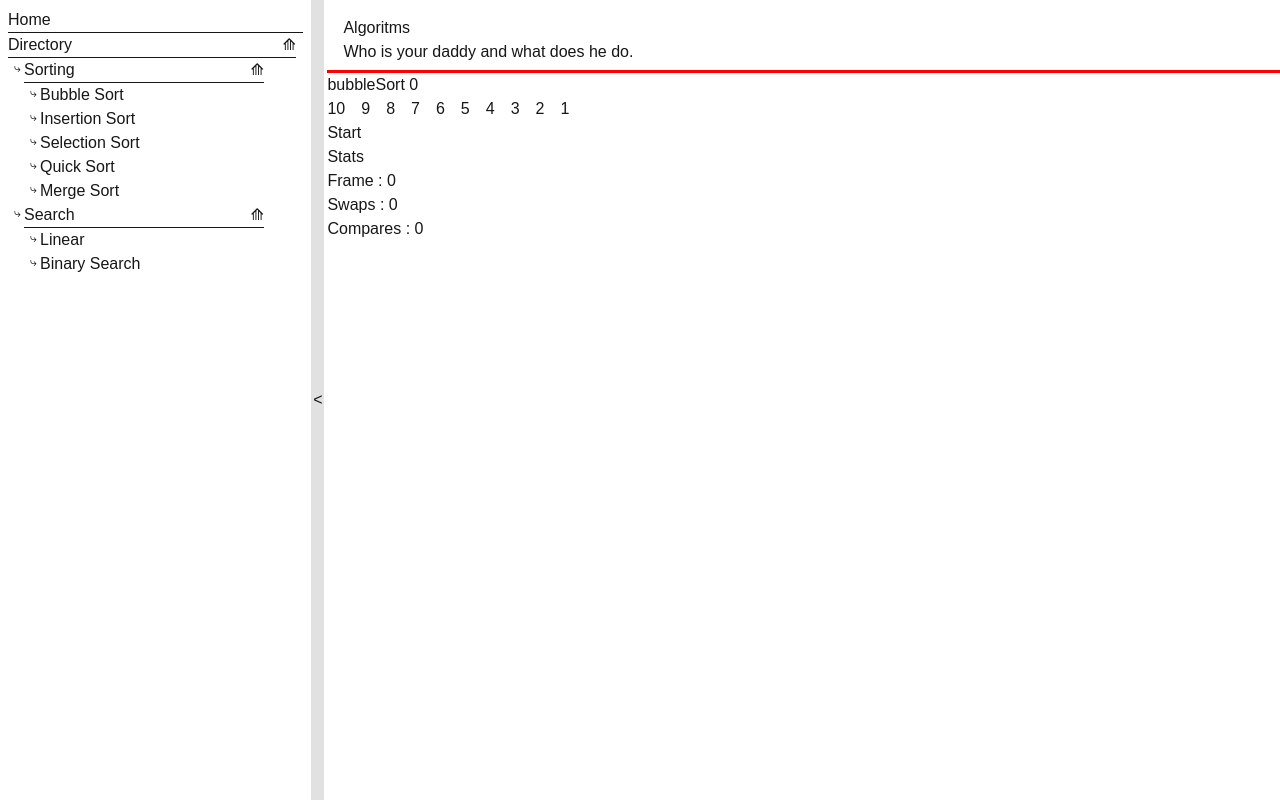
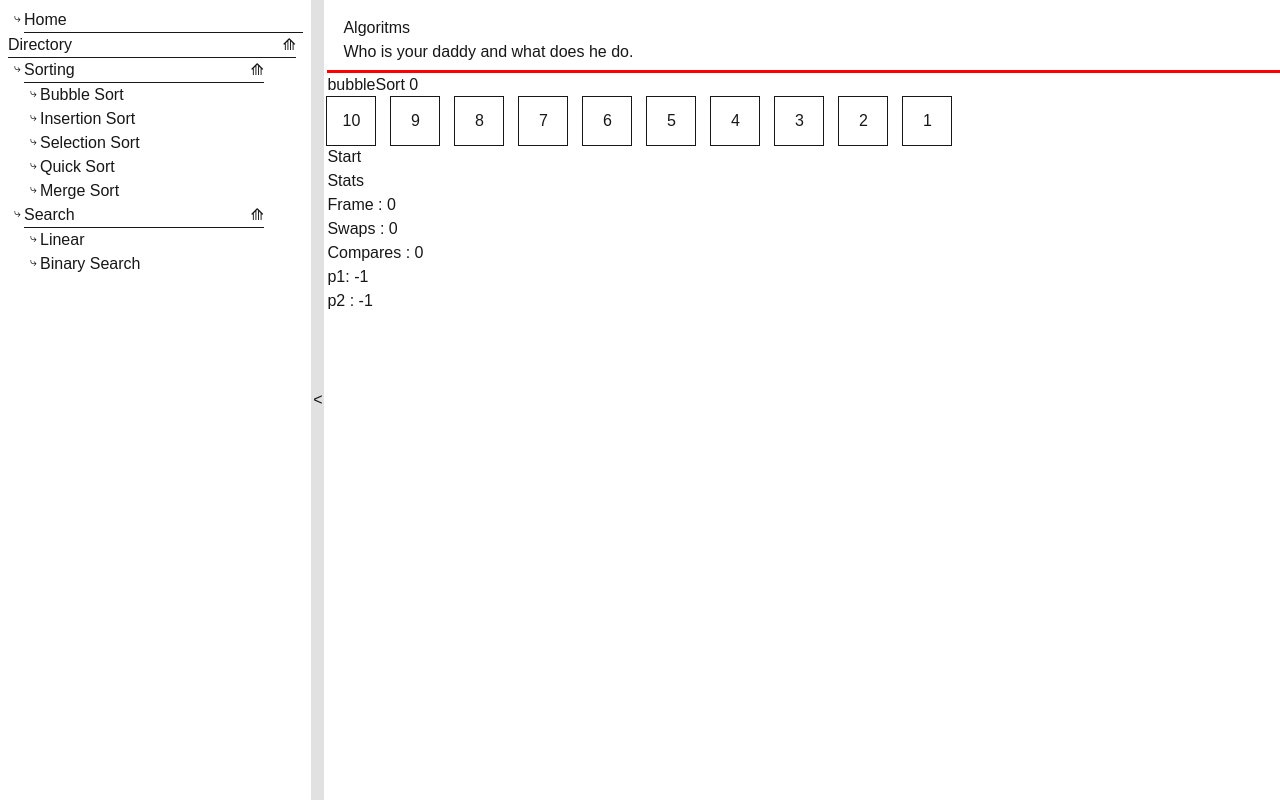
Before and after one commit to ShaneButtCodeNL/algo-showcase-next, a Next.js app: page /sorting/bubble-sort in a window 1280 px wide. Built offline with nearby package versions, Linux system fonts and the light colour scheme.

Commit message:
Styling and extracted directories for reuse

```diff
--- a/src/app/components/Directory.tsx
+++ b/src/app/components/Directory.tsx
@@ -1,5 +1,6 @@
-import Link from "next/link";
 import CollapsableCard from "./front-end/ColapsableCard";
+import SortDirectory from "./SortDirectory";
+import SearchDirectory from "./SearchDirectory";
 
 export default function Directory() {
   return (
@@ -7,37 +8,10 @@ export default function Directory() {
       <CollapsableCard title="Directory">
         <ul className="directory">
           <li className="directory-link">
-            <CollapsableCard title="Sorting" link="/sorting">
-              <ul className="directory">
-                <li className="directory-link">
-                  <Link href="/sorting/bubble-sort">Bubble Sort</Link>
-                </li>
-                <li className="directory-link">
-                  <Link href="/sorting/insertion-sort">Insertion Sort</Link>
-                </li>
-                <li className="directory-link">
-                  <Link href="/sorting/selection-sort">Selection Sort</Link>
-                </li>
-                <li className="directory-link">
-                  <Link href="/sorting/quick-sort">Quick Sort</Link>
-                </li>
-                <li className="directory-link">
-                  <Link href="/sorting/merge-sort">Merge Sort</Link>
-                </li>
-              </ul>
-            </CollapsableCard>
+            <SortDirectory />
           </li>
           <li className="directory-link">
-            <CollapsableCard title="Search" link="/search">
-              <ul className="directory">
-                <li className="directory-link">
-                  <Link href="/search/linear">Linear</Link>
-                </li>
-                <li className="directory-link">
-                  <Link href="/search/binary">Binary Search</Link>
-                </li>
-              </ul>
-            </CollapsableCard>
+            <SearchDirectory />
           </li>
         </ul>
       </CollapsableCard>
--- /dev/null
+++ b/src/app/components/SearchDirectory.tsx
@@ -0,0 +1,17 @@
+import Link from "next/link";
+import CollapsableCard from "./front-end/ColapsableCard";
+
+export default function SearchDirectory() {
+  return (
+    <CollapsableCard title="Search" link="/search">
+      <ul className="directory">
+        <li className="directory-link">
+          <Link href="/search/linear">Linear</Link>
+        </li>
+        <li className="directory-link">
+          <Link href="/search/binary">Binary Search</Link>
+        </li>
+      </ul>
+    </CollapsableCard>
+  );
+}
--- a/src/app/components/SideNavBar.tsx
+++ b/src/app/components/SideNavBar.tsx
@@ -9,7 +9,10 @@ export default function SideNavBar(props: any) {
   return (
     <>
       <div className="sidebar-content" inert={props.showSB === false}>
-        <div style={{ borderBottom: "solid 1px" }}>
+        <div
+          style={{ borderBottom: "solid 1px", marginLeft: "1rem" }}
+          className="directory-link"
+        >
           <Link href="/">Home</Link>
         </div>
         <Directory />
--- /dev/null
+++ b/src/app/components/SortDirectory.tsx
@@ -0,0 +1,26 @@
+import Link from "next/link";
+import CollapsableCard from "./front-end/ColapsableCard";
+
+export default function SortDirectory() {
+  return (
+    <CollapsableCard title="Sorting" link="/sorting">
+      <ul className="directory">
+        <li className="directory-link">
+          <Link href="/sorting/bubble-sort">Bubble Sort</Link>
+        </li>
+        <li className="directory-link">
+          <Link href="/sorting/insertion-sort">Insertion Sort</Link>
+        </li>
+        <li className="directory-link">
+          <Link href="/sorting/selection-sort">Selection Sort</Link>
+        </li>
+        <li className="directory-link">
+          <Link href="/sorting/quick-sort">Quick Sort</Link>
+        </li>
+        <li className="directory-link">
+          <Link href="/sorting/merge-sort">Merge Sort</Link>
+        </li>
+      </ul>
+    </CollapsableCard>
+  );
+}
--- a/src/app/components/bubble-sort-components/BubbleSortDisplay.tsx
+++ b/src/app/components/bubble-sort-components/BubbleSortDisplay.tsx
@@ -3,6 +3,7 @@
 import bubbleSortAlgo from "@/app/algorithm-code/bubbleSortAlgo";
 import { times } from "@/constants";
 import { Dispatch, SetStateAction, useState } from "react";
+import NumberList from "../front-end/NumberList";
 
 export default function BubbleSortDisplay(props: any) {
   let sampleList = [10, 9, 8, 7, 6, 5, 4, 3, 2, 1];
@@ -24,17 +25,13 @@ export default function BubbleSortDisplay(props: any) {
   return (
     <div>
       <div>bubbleSort {step}</div>
-      <div id="bs-list" className="horizontal-list">
-        {list.map((v, i) => (
-          <div
-            key={`${"list-item-" + v[1]}`}
-            id={`${"list-item-" + v[1]}`}
-            className={i === p1 || i === p2 ? "green-border" : ""}
-          >
-            {v[0]}
-          </div>
-        ))}
-      </div>
+      {
+        <NumberList
+          list={list.map((v) => v[0])}
+          orders={list.map((v) => v[1])}
+          compare={[p1, p2]}
+        />
+      }
       <div id="bs-sort-controls">
         <button
           id="bs-sort-button"
@@ -72,6 +69,10 @@ export default function BubbleSortDisplay(props: any) {
         Swaps : {swaps}
         <br />
         Compares : {compares}
+        <br />
+        p1: {p1}
+        <br />
+        p2 : {p2}
       </div>
     </div>
   );
--- /dev/null
+++ b/src/app/components/front-end/NumberBox.tsx
@@ -0,0 +1,14 @@
+export default function NumberBox(props: {
+  value: number;
+  order: number;
+  compare: boolean;
+}) {
+  return (
+    <div
+      className={`${props.compare ? "green-border" : ""} number-box `}
+      style={{ order: props.order }}
+    >
+      {props.value}
+    </div>
+  );
+}
--- /dev/null
+++ b/src/app/components/front-end/NumberList.tsx
@@ -0,0 +1,23 @@
+import { useState } from "react";
+import NumberBox from "./NumberBox";
+
+export default function NumberList(props: {
+  list: Array<number>;
+  orders: Array<number>;
+  compare: Array<number>;
+}) {
+  let baseList = props.list.map((v, i) => [v, props.orders[i]]);
+  const [list, setList] = useState([...baseList]);
+  return (
+    <div className="number-list horizontal-list">
+      {list.map(([value, order], i) => (
+        <NumberBox
+          key={`number-box-${value}-${i}`}
+          order={order}
+          value={value}
+          compare={props.compare.includes(order)}
+        />
+      ))}
+    </div>
+  );
+}
--- a/src/app/globals.css
+++ b/src/app/globals.css
@@ -118,11 +118,25 @@ Directory
   grid-area: bod;
 }
 
-.green-border{
-  border: green solid 2px;
-}
+
 .horizontal-list{
   display: flex;
   flex-direction: row;
   gap: 1em;
 }
+
+/*
+Number Boxes
+*/
+.number-box{
+  --box-size:3rem;
+  outline: solid 1px;
+  width:var(--box-size);
+  height:var(--box-size);
+  display: grid;
+  place-content: center;
+}
+
+.green-border{
+  outline: green solid 3px;
+}
--- a/src/app/page.tsx
+++ b/src/app/page.tsx
@@ -1,5 +1,3 @@
-import Link from "next/link";
-import CollapsableCard from "./components/front-end/ColapsableCard";
 import Directory from "./components/Directory";
 
 export default function Home() {
--- /dev/null
+++ b/src/app/search/page.tsx
@@ -0,0 +1,5 @@
+import SearchDirectory from "../components/SearchDirectory";
+
+export default function Page() {
+  return <SearchDirectory />;
+}
--- /dev/null
+++ b/src/app/sorting/page.tsx
@@ -0,0 +1,5 @@
+import SortDirectory from "../components/SortDirectory";
+
+export default function Page() {
+  return <SortDirectory />;
+}
```
